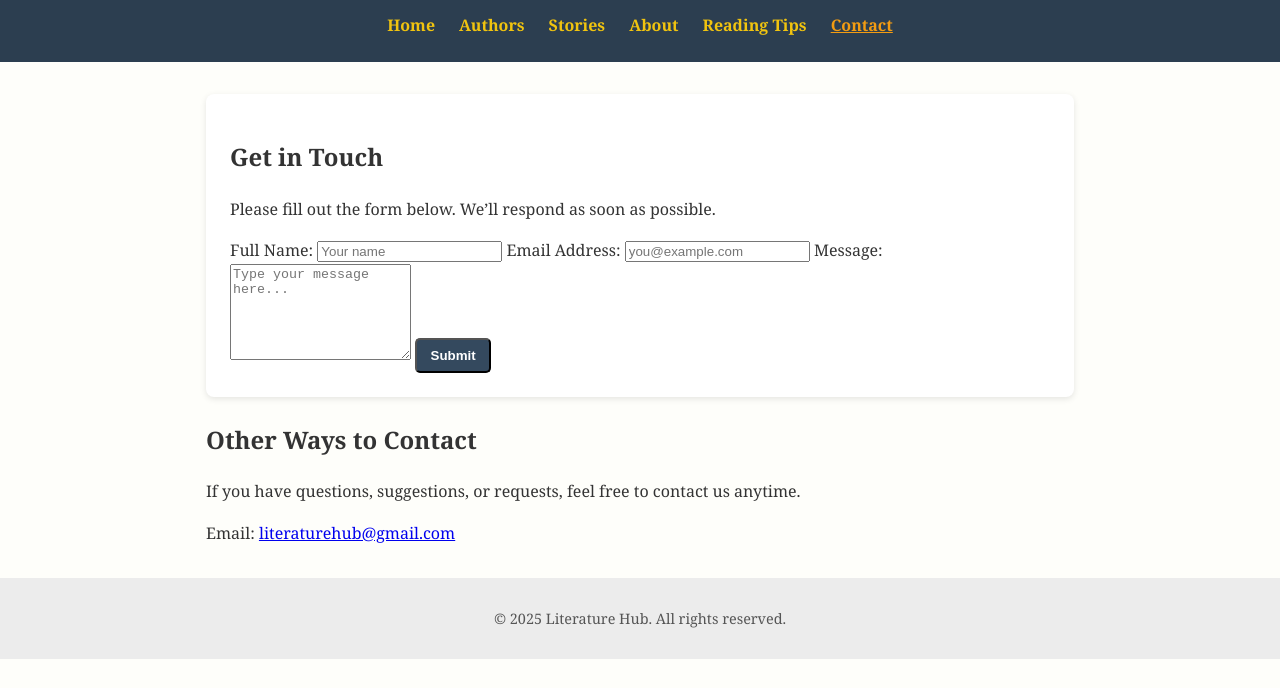
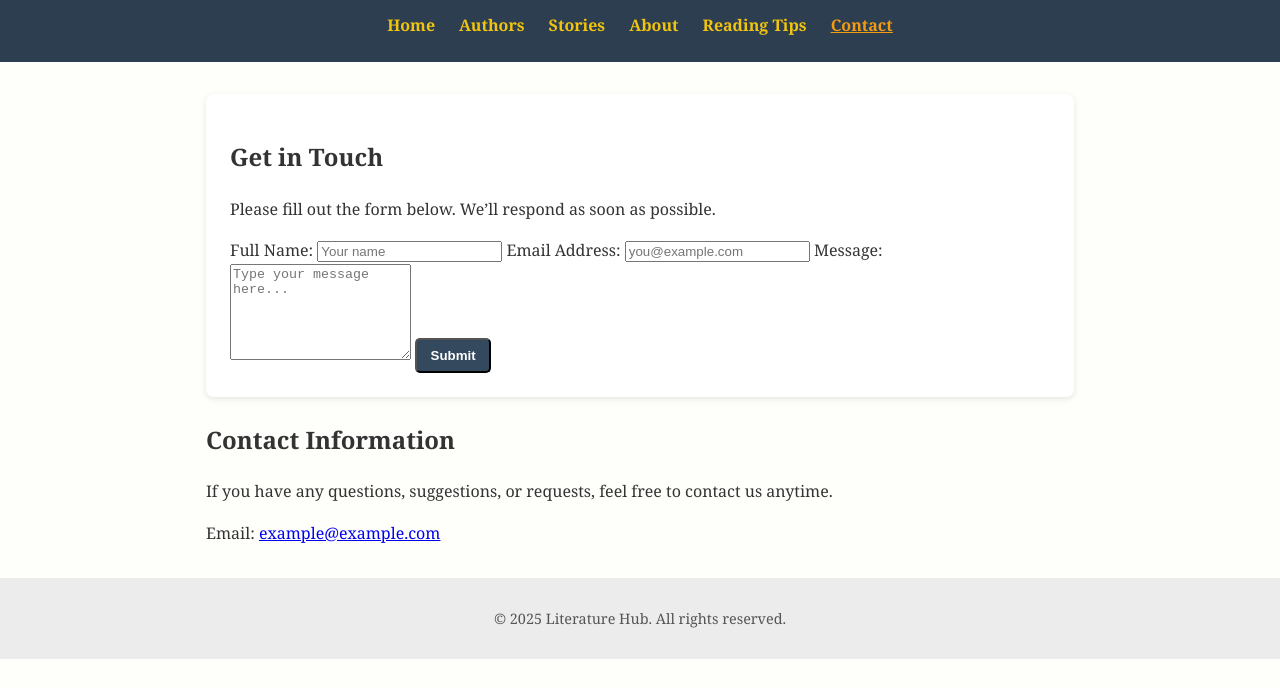
Before and after one commit to shaira-del/literaturehub, a plain HTML site: page contact.html in a window 1280 px wide. Shown: the part 112-800 px from the top of the page. Drawn offline with Linux system fonts and the light colour scheme.

Commit message:
Add files via upload

```diff
--- a/contact.html
+++ b/contact.html
@@ -5,11 +5,6 @@
   <meta charset="UTF-8">
   <meta name="viewport" content="width=device-width, initial-scale=1.0">
   <title>Contact – Literature Hub</title>
-
-  <!-- Meta tags for SEO & rubric -->
-  <meta name="description" content="Contact Literature Hub for questions, feedback, or literary discussion.">
-  <meta name="keywords" content="contact, literature hub, feedback, questions, authors, stories">
-
   <link rel="stylesheet" href="literaturehub.css">
 </head>
 <body>
@@ -33,13 +28,16 @@
       <h2>Get in Touch</h2>
       <p>Please fill out the form below. We’ll respond as soon as possible.</p>
 
-      <!-- Using FormSubmit for easy email handling -->
-      <form action="https://formsubmit.co/literaturehub@gmail.com" method="POST">
+      <!-- FormSubmit contact form -->
+      <form action="https://formsubmit.co/example@example.com" method="POST">
+        <!-- Replace example@example.com with your real email if you want messages sent there -->
+        <input type="hidden" name="_captcha" value="false"> <!-- disables captcha -->
+
         <label for="name">Full Name:</label>
         <input type="text" id="name" name="name" placeholder="Your name" required>
 
         <label for="email">Email Address:</label>
-        <input type="email" id="email" name="email" placeholder="you@example.com" required>
+        <input type="email" id="email" name="_replyto" placeholder="you@example.com" required>
 
         <label for="message">Message:</label>
         <textarea id="message" name="message" rows="6" placeholder="Type your message here..." required></textarea>
@@ -49,9 +47,9 @@
     </section>
 
     <section id="contact-info">
-      <h2>Other Ways to Contact</h2>
-      <p>If you have questions, suggestions, or requests, feel free to contact us anytime.</p>
-      <p>Email: <a href="mailto:literaturehub@gmail.com">literaturehub@gmail.com</a></p>
+      <h2>Contact Information</h2>
+      <p>If you have any questions, suggestions, or requests, feel free to contact us anytime.</p>
+      <p>Email: <a href="mailto:example@example.com">example@example.com</a></p>
     </section>
   </main>
 
```
